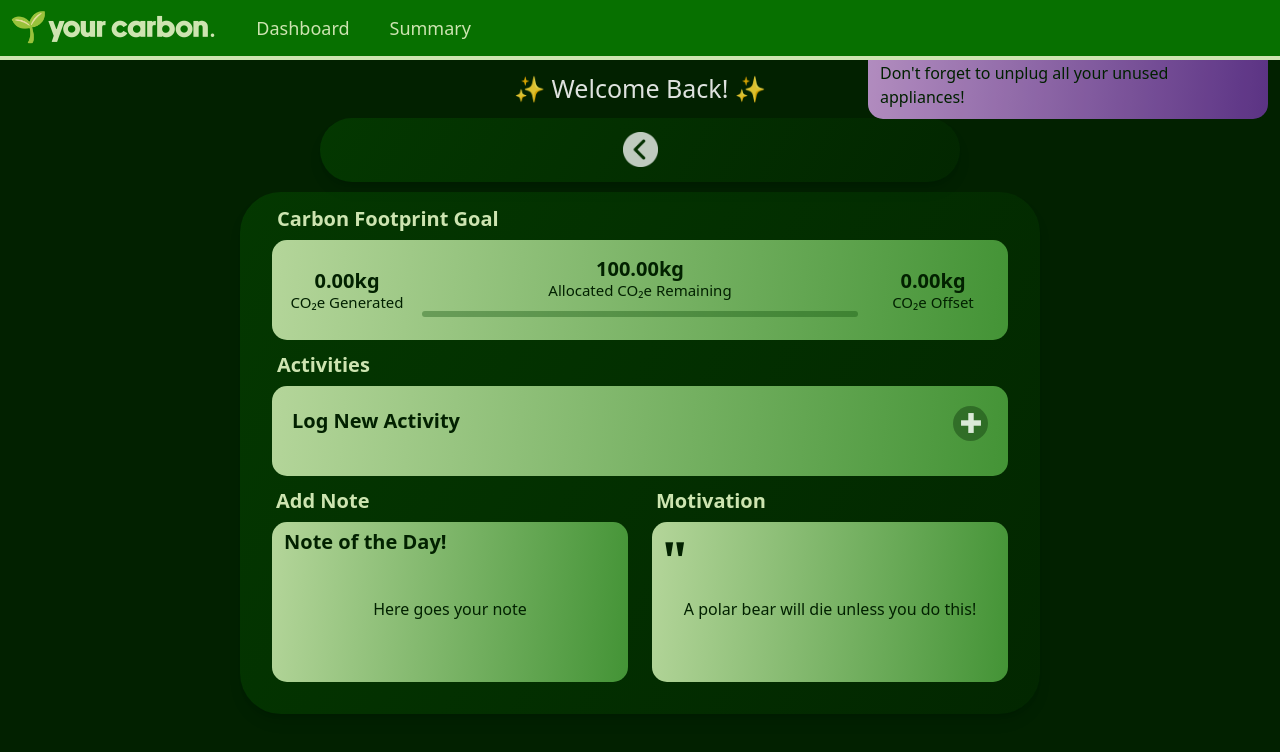
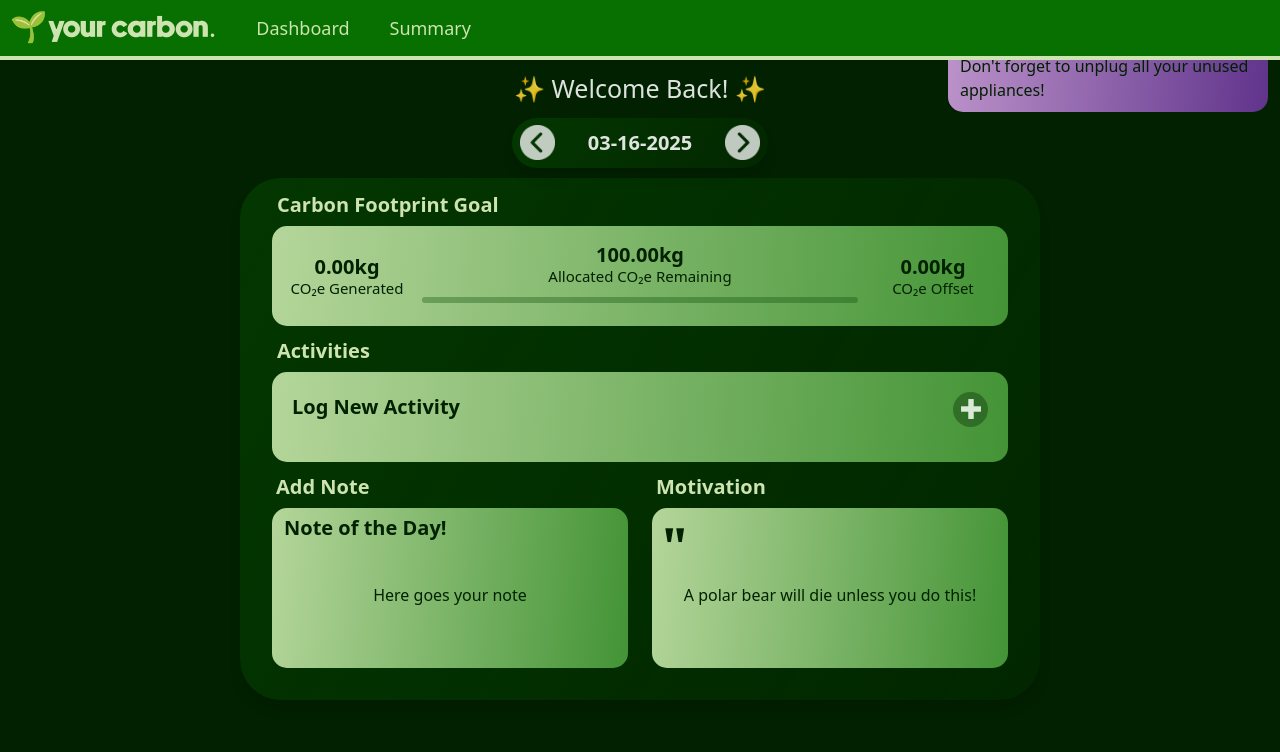
Before and after one commit to TedDPig123/carbon-footprint-tracker, a React (Vite) app: page / in a window 1280 px wide. Shown: the top 752 px of the page. Built offline with nearby package versions, Linux system fonts and the light colour scheme.

Commit message:
Implementing date tracking state in SetDay component

```diff
--- a/src/App.tsx
+++ b/src/App.tsx
@@ -23,7 +23,7 @@ function App() {
                 notificationText="Don't forget to unplug all your unused appliances!"
               />
             <SetDay />
-              <div className='flex flex-col bg-[linear-gradient(120deg,rgba(7,112,0,0.34)-26.24%,rgba(205,228,176,0)134.68%)]
+              <div className='z-2 flex flex-col bg-[linear-gradient(120deg,rgba(7,112,0,0.34)-26.24%,rgba(205,228,176,0)134.68%)]
               rounded-[41px] justify-center items-center p-[32px] w-[90%] shadow-lg min-w-[560px] max-w-[800px]'>
                 <GoalModule
                   carbonGenerated={2.4}
--- a/src/components/LogNewActivity.tsx
+++ b/src/components/LogNewActivity.tsx
@@ -26,7 +26,7 @@ export default function LogNewActivities({ activitiesDone }: { activitiesDone: {
 
     function ActivityDisplay({ x, y, index }: { x: string, y: number, index: number }) {
         return (
-            <div className='flex flex-row bg-[#0221006E] w-[100%] h-[42px] mt-[6px] rounded-[18px] justify-between items-center pl-[18px] pr-[18px] text-white text-[15px]'>
+            <div className='z-3 flex flex-row bg-[#0221006E] w-[100%] h-[42px] mt-[6px] rounded-[18px] justify-between items-center pl-[18px] pr-[18px] text-white text-[15px]'>
                 <div className='flex flex-row'>
                     <button onClick={() => handleRemove(index)} className='mr-2 cursor-pointer'>
                         <img className='h-[15px] w-[15px]' src={minusIcon} alt='Remove' />
--- a/src/components/Notification.tsx
+++ b/src/components/Notification.tsx
@@ -6,8 +6,8 @@ export default function Notification({notificationText} : {notificationText : st
     const [showNotif, setShowNotif] = useState(true);
 
     return(
-        <div className='fixed h-[100%] w-[100%] flex justify-end items-start'>
-            {showNotif && <div className = "z-1 mt-10.5 mr-3 relative w-[30%] min-w-[400px] min-h-[px] rounded-[15px] bg-[linear-gradient(95deg,_#DCB0E4_-22.13%,_#320070_153.73%)] pl-[12px] pr-[12px] pt-[6px] pb-[10px] opacity-90 backdrop-blur-md">
+        <div className='fixed h-[100%] w-[100%] flex justify-end items-start z-[0]'>
+            {showNotif && <div className = "z-10 mt-10.5 mr-3 relative w-[25%] min-w-[300px] rounded-[15px] bg-[linear-gradient(95deg,_#DCB0E4_-22.13%,_#320070_153.73%)] pl-[12px] pr-[12px] pt-[6px] pb-[10px] opacity-95 backdrop-blur-md">
             <h1 className="z-3 text-[#022100] font-bold mb-[2px]">Daily Challenge!</h1>
             <p className="z-3 text-[#022100]">{notificationText}</p>
             <div className='cursor-pointer' onClick={()=>setShowNotif(e=>!e)}>
--- a/src/components/SetDay.tsx
+++ b/src/components/SetDay.tsx
@@ -1,13 +1,39 @@
 import LeftIcon from '../assets/left-128.png'
+import RightIcon from '../assets/right-128.png'
+import { useDayContext } from '../contexts/DayContext'
+import { useActivitiesContext } from '../contexts/ActivitiesContext'
+import { useState } from 'react'
 
 export default function SetDay(){
+    const currDate = new Date();
+    currDate.setDate(currDate.getDate() - 1);
+
+    const [currDay, setCurrDay] = useState(currDate);
+    const dataFormattedDate = currDay.toISOString().split('T')[0];
+
+    function handleForward(){
+        setCurrDay(prevDay => {
+            const nextDay = new Date(prevDay);
+            nextDay.setDate(prevDay.getDate() + 1);
+            return nextDay;
+        });
+    }
+
+    function handleBackward(){
+        setCurrDay(prevDay => {
+            const nextDay = new Date(prevDay);
+            nextDay.setDate(prevDay.getDate() + 1);
+            return nextDay;
+        });
+    }
+
     return(
         <>
-            <div className='flex flex-row bg-[linear-gradient(120deg,rgba(7,112,0,0.34)-26.24%,rgba(205,228,176,0)134.68%)]
-              rounded-[41px] justify-center items-center p-[32px] w-[50%] h-[50px] shadow-lg min-w-[56] mb-2.5'>
+            <div className='flex flex-row justify-between bg-[linear-gradient(120deg,rgba(7,112,0,0.34)-26.24%,rgba(205,228,176,0)134.68%)]
+              rounded-[41px] items-center min-w-[230px] w-[20%] h-[50px] shadow-lg min-w-[56] mb-2.5 p-2'>
                 <img src={LeftIcon} alt="Prev Day" className='h-[35px] opacity-75'/>
-
-
+                <h1 className='text-[20px] font-bold'>{`${String(currDay.getMonth() + 1).padStart(2, '0')}-${String(currDay.getDate()).padStart(2, '0')}-${currDay.getFullYear()}`}</h1>
+                <img src={RightIcon} alt="Next Day" className='h-[35px] opacity-75'/>
             </div>
         </>
     )
```
